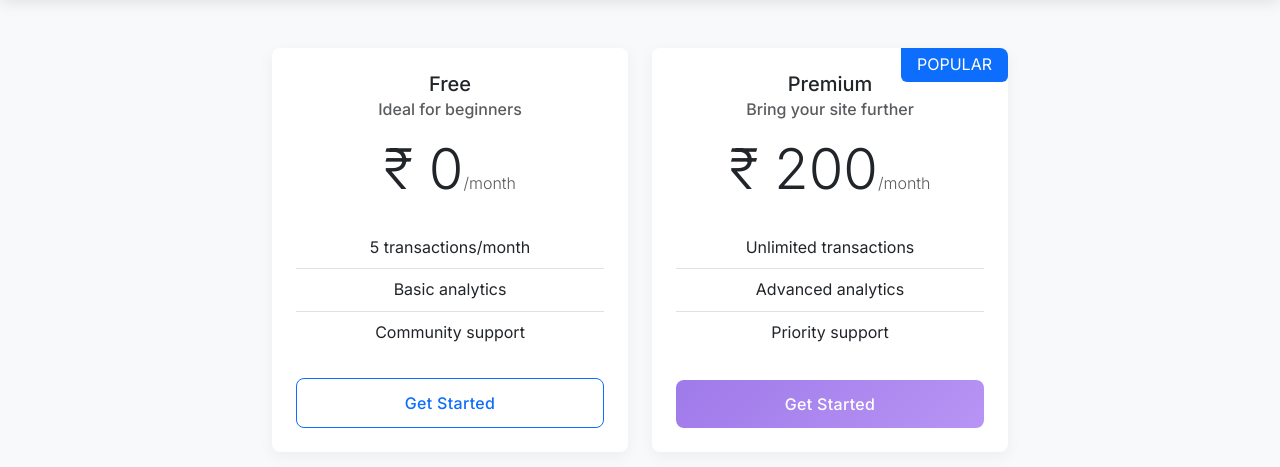
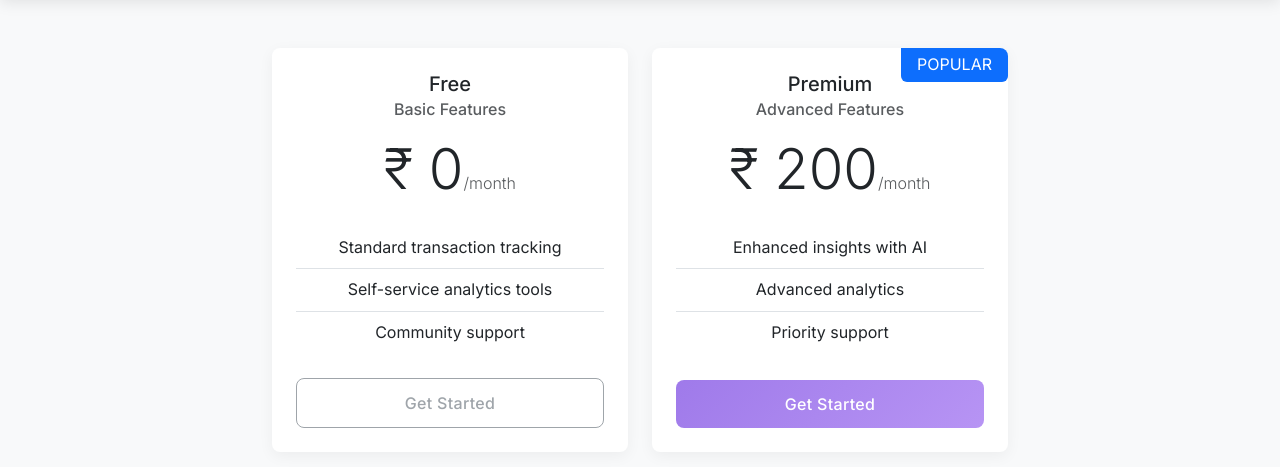
Before and after one commit to shagnikguha/MoneyTracker-WP_Project, a Django app: page /subscription/ in a window 1280 px wide. Shown: the part 80-547 px from the top of the page. Run offline with Django 4.2, Linux system fonts and the light colour scheme; a user stored in the database is signed in.

Commit message:
Update premium.html

```diff
--- a/MoneyTracker/main/templates/premium.html
+++ b/MoneyTracker/main/templates/premium.html
@@ -49,14 +49,14 @@
         <div class="card text-center h-100">
           <div class="card-body d-flex flex-column">
             <h5 class="card-title">Free</h5>
-            <h6 class="card-subtitle mb-3 text-muted">Ideal for beginners</h6>
+            <h6 class="card-subtitle mb-3 text-muted">Basic Features</h6>
             <p class="display-4 mb-4">&#8377; 0<span class="fs-6 text-muted">/month</span></p>
             <ul class="list-group list-group-flush mb-4">
-              <li class="list-group-item">5 transactions/month</li>
-              <li class="list-group-item">Basic analytics</li>
+              <li class="list-group-item">Standard transaction tracking</li>
+              <li class="list-group-item">Self-service analytics tools</li>
               <li class="list-group-item">Community support</li>
             </ul>
-            <a href="#" class="btn btn-outline-primary mt-auto">Get Started</a>
+            <a class="btn btn-outline-secondary disabled mt-auto" tabindex="-1" aria-disabled="true">Get Started</a>
           </div>
         </div>
       </div>
@@ -70,10 +70,10 @@
           </div>
           <div class="card-body d-flex flex-column">
             <h5 class="card-title">Premium</h5>
-            <h6 class="card-subtitle mb-3 text-muted">Bring your site further</h6>
+            <h6 class="card-subtitle mb-3 text-muted">Advanced Features</h6>
             <p class="display-4 mb-4">&#8377; 200<span class="fs-6 text-muted">/month</span></p>
             <ul class="list-group list-group-flush mb-4">
-              <li class="list-group-item">Unlimited transactions</li>
+              <li class="list-group-item">Enhanced insights with AI</li>
               <li class="list-group-item">Advanced analytics</li>
               <li class="list-group-item">Priority support</li>
             </ul>
```
